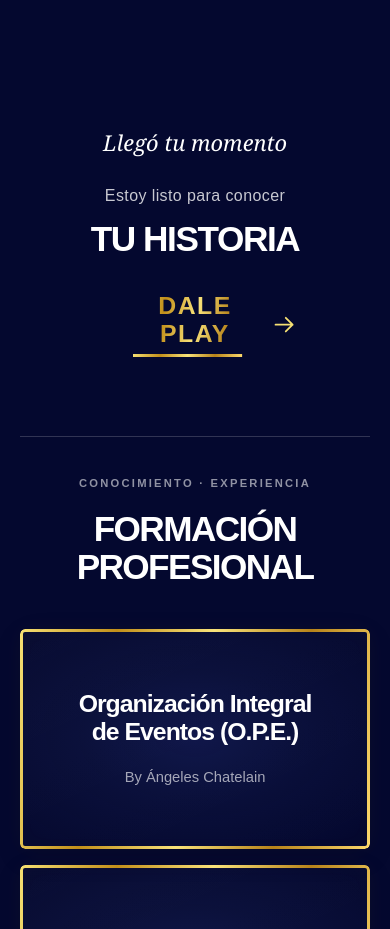
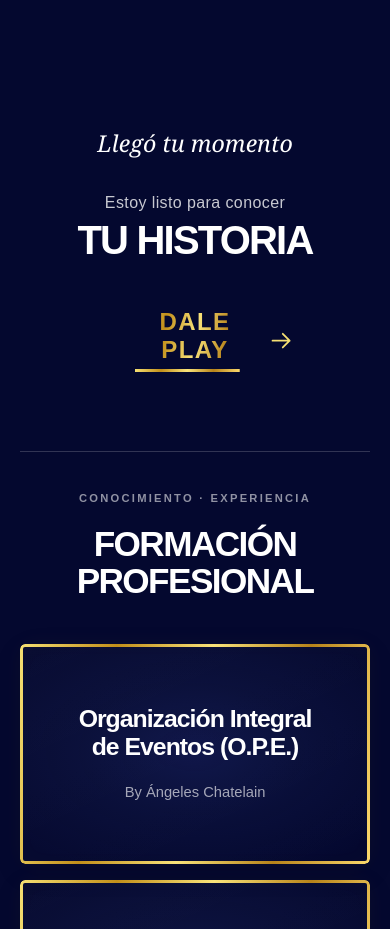
Before and after one commit to juancruzperi/kenn, a plain HTML site: page index.html in a window 390 px wide. Shown: the part 11040-11969 px from the top of the page. Drawn offline with nearby package versions, Linux system fonts and the light colour scheme.

Commit message:
Ajustar jerarquía tipográfica y espaciado de TU HISTORIA en desktop y mobile

```diff
--- a/css/styles.css
+++ b/css/styles.css
@@ -1670,7 +1670,7 @@ a {
 
 .historia-cta__prelude {
   width: 100%;
-  margin-bottom: clamp(3.75rem, 8vh, 6.25rem);
+  margin-bottom: clamp(2.2rem, 5svh, 3.1rem);
 }
 
 /* Un acento serif sobrio y elegante, sin líneas decorativas. */
@@ -1681,15 +1681,15 @@ a {
   font-family: Georgia, 'Times New Roman', serif;
   font-style: italic;
   font-weight: 400;
-  font-size: clamp(1.45rem, 2.9vw, 2.85rem);
+  font-size: clamp(1.8rem, 2.2vw, 2.65rem);
   line-height: 1.25;
 }
 
 /* Texto de apoyo más discreto; TU HISTORIA conserva el protagonismo. */
 .historia-cta__intro {
-  margin: 0 0 clamp(0.4rem, 1.5vh, 0.9rem);
+  margin: 0 0 clamp(0.15rem, 0.7svh, 0.5rem);
   color: rgba(255, 255, 255, 0.78);
-  font-size: clamp(1rem, 1.7vw, 1.45rem);
+  font-size: clamp(1.1rem, 1.35vw, 1.45rem);
   font-weight: 400;
   line-height: 1.45;
   letter-spacing: 0.025em;
@@ -1697,10 +1697,10 @@ a {
 
 .historia-cta__title {
   margin: 0;
-  font-size: var(--title-display);
-  font-weight: 700;
-  letter-spacing: -0.035em;
-  line-height: 1.08;
+  font-size: clamp(3.4rem, 5.1vw, 5.65rem);
+  font-weight: 800;
+  letter-spacing: -0.045em;
+  line-height: 1.04;
   text-wrap: balance;
 }
 
@@ -1801,9 +1801,9 @@ a {
    perder el subrayado, la flecha ni su estilo editorial. */
 .historia-cta__link.kenn-play-link {
   --cta-arrow-width: clamp(29px, 3.45vw, 44px);
-  /* Menos separación respecto de TU HISTORIA. */
-  margin-top: clamp(1.5rem, 3svh, 2.25rem);
-  font-size: clamp(1.75rem, 3.15vw, 2.8rem);
+  /* El CTA respira debajo del título, sin competir con él. */
+  margin-top: clamp(2rem, 4.4svh, 2.8rem);
+  font-size: clamp(2rem, 2.4vw, 2.55rem);
   gap: clamp(1rem, 2.2vw, 1.85rem);
 }
 .historia-cta__link .kenn-play-link__text::after {
@@ -2068,9 +2068,8 @@ a {
   }
 }
 
-/* TU HISTORIA · Desktop: menos espacio entre bloques, más aire entre
-   subtítulo y titular y una escena ligeramente más compacta.
-   No se modifica la composición Mobile ya aprobada. */
+/* TU HISTORIA · Ajuste editorial: la frase de apoyo y el título
+   forman un grupo; la cursiva abre la escena y el CTA cierra. */
 @media (min-width: 768px) {
   .historia-cta {
     min-height: 68vh;
@@ -2079,15 +2078,15 @@ a {
   }
 
   .historia-cta__prelude {
-    margin-bottom: clamp(1.7rem, 3.2svh, 2.4rem);
+    margin-bottom: clamp(2.2rem, 4.6svh, 3rem);
   }
 
   .historia-cta__intro {
-    margin-bottom: clamp(0.9rem, 1.8svh, 1.2rem);
+    margin-bottom: clamp(0.15rem, 0.65svh, 0.45rem);
   }
 
   .historia-cta__link {
-    margin-top: clamp(1.75rem, 3.2svh, 2.5rem);
+    margin-top: clamp(2rem, 4.4svh, 2.8rem);
   }
 }
 
@@ -2100,25 +2099,26 @@ a {
              clamp(3.5rem, 7.5svh, 4.75rem);
   }
 
-  .historia-cta__prelude { margin-bottom: clamp(1.3rem, 3.3svh, 2rem); }
+  .historia-cta__prelude { margin-bottom: clamp(1.65rem, 4svh, 2.35rem); }
 
   .historia-cta__script {
-    font-size: clamp(1.35rem, 5.6vw, 1.85rem);
+    font-size: clamp(1.45rem, 5.2vw, 1.9rem);
   }
 
   .historia-cta__intro {
     font-size: clamp(1rem, 4vw, 1.25rem);
+    margin-bottom: clamp(0.15rem, 0.65svh, 0.45rem);
   }
 
   .historia-cta__title {
-    font-size: var(--title-display-mobile);
-    letter-spacing: -0.04em;
+    font-size: clamp(2.5rem, 9vw, 3.5rem);
+    letter-spacing: -0.045em;
   }
 
   .historia-cta__link.kenn-play-link {
     --cta-arrow-width: clamp(27px, 7vw, 36px);
-    margin-top: clamp(0.95rem, 2.5svh, 1.5rem);
-    font-size: clamp(1.55rem, 5.9vw, 2.05rem);
+    margin-top: clamp(1.65rem, 4svh, 2.5rem);
+    font-size: clamp(1.5rem, 5.4vw, 1.9rem);
     gap: clamp(.85rem, 3.2vw, 1.2rem);
   }
   .historia-cta__link .kenn-play-link__arrow {
```
